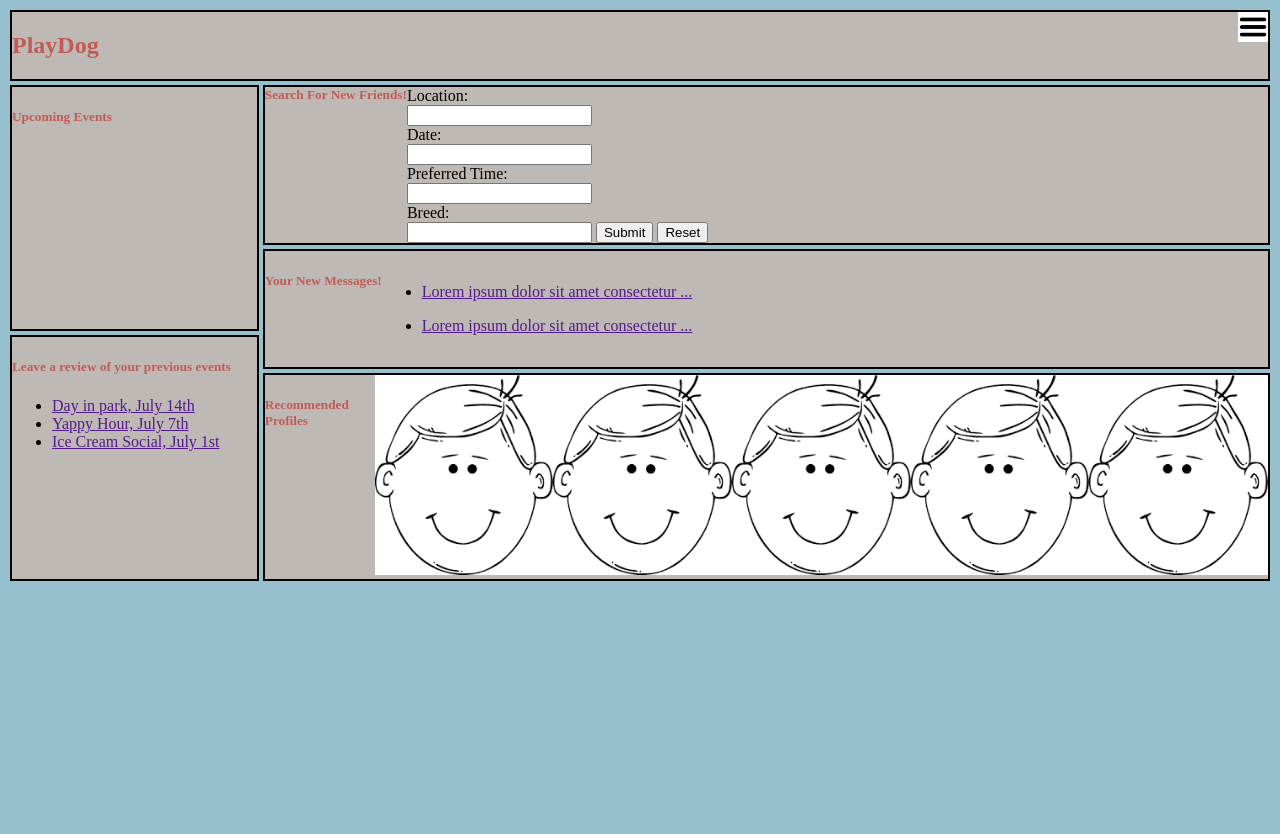
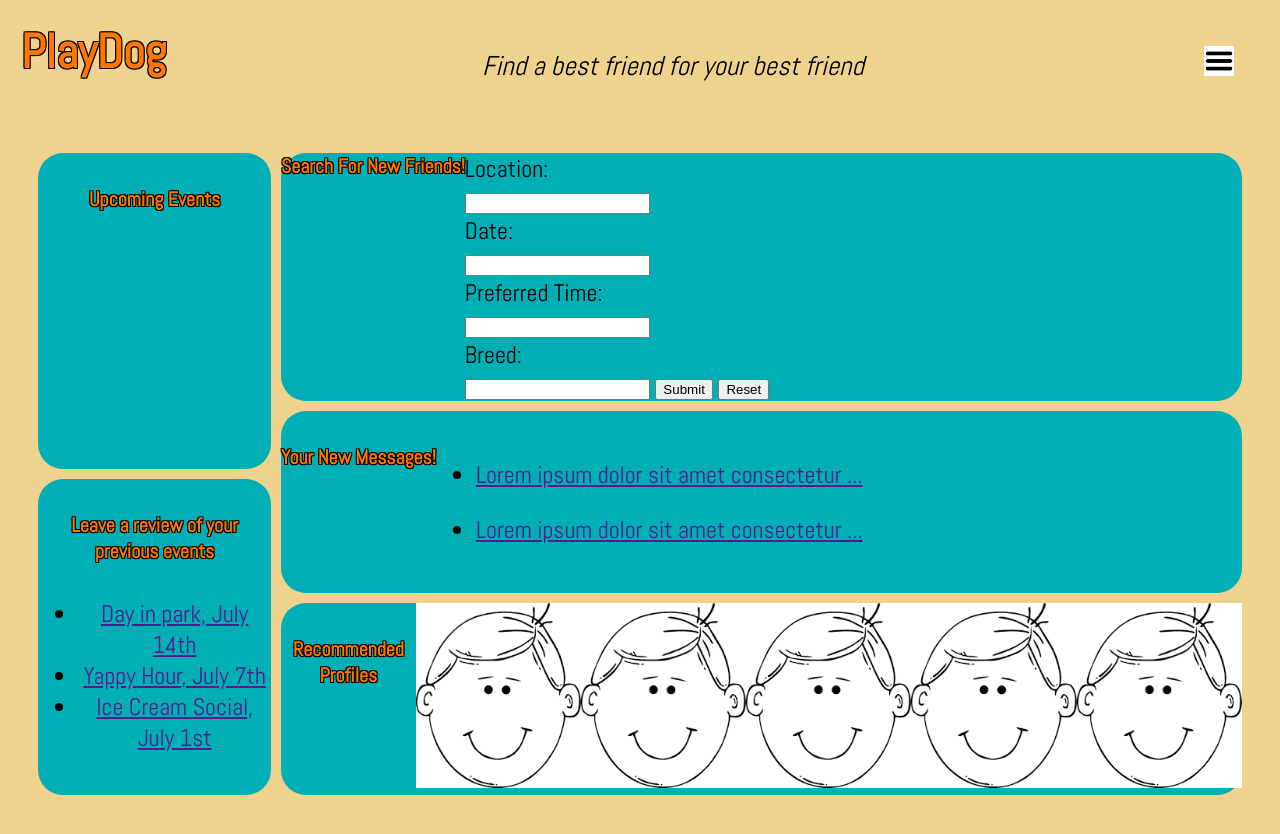
Before and after one commit to Adrean1983/UI-UX-Lab-2, a plain HTML site: page index.html in a window 1280 px wide. Before the commit the page ends 800 px from the top, so only its background shows below. Drawn offline with Linux system fonts and the light colour scheme.

Commit message:
final commit UXUI Lab2

```diff
--- a/css/styles.css
+++ b/css/styles.css
@@ -1,30 +1,47 @@
 body {
     display: flex;
     flex-direction: column;
-    background-color: #96C0CE;
+    background-color: #EFD28D;
+    font-family: 'Abel', sans-serif;
+}
+
+.hiddenMobile {
+    display: none;
 }
 
 .borderbox {
-    border: 2px solid black;
+    border-radius: 25px;
     margin: 2px;
-    background-color: #BEB9B5;
+    background-color: #00AFB5;
 }
 
 h5 {
-    color: #c25b56
+    color: #ff7700;
+    text-shadow: 1px 1px black,
+                 1px -1px black,
+                 -1px 1px black,
+                 -1px -1px black;
 }
 
 h1 {
-    color: #c25b56;
+    color: #ff7700;
+    text-shadow: 1px 1px black,
+                 1px -1px black,
+                 -1px 1px black,
+                 -1px -1px black;
+    font-size: 3em;
+    margin: 0;
 }
 
 .nav {
     display: flex;
     flex-direction: row;
     justify-content: space-between;
+    align-content: center;
 }
 
 .nav > a {
+    padding: 25px;
     width: 30px;
 }
 
@@ -44,6 +61,9 @@ a > img {
     flex: 1;
 }
 
+form {
+    text-align: left;
+}
 
 .search {
     display: flex;
@@ -82,4 +102,24 @@ a > img {
         flex-direction: column;
         flex: 4;
     }
+
+    .main {
+        margin: 2%;
+        font-size: 1.5em;
+        text-align: center;
+    }
+
+    .borderbox {
+        margin: 5px;
+    }
+
+    .nav {
+        margin: 1%;
+    }
+
+    .hiddenMobile {
+        display: block;
+        font-style: italic;
+        font-size: 1.7em;
+    }
 }
--- a/index.html
+++ b/index.html
@@ -5,11 +5,13 @@
     <meta name="viewport" content="width=device-width, initial-scale=1.0">
     <meta http-equiv="X-UA-Compatible" content="ie=edge">
     <title>Document</title>
+    <link href="https://fonts.googleapis.com/css?family=Abel" rel="stylesheet">
     <link rel="stylesheet" href="css/styles.css">
 </head>
 <body>
-    <section class='nav borderbox'>
+    <section class='nav'>
         <h1>PlayDog</h1>
+        <p class="hiddenMobile">Find a best friend for your best friend</p>
         <a href="#"><img src="pictures/hamburger.png"></a>
     </section>
     <section class='main'>
```
